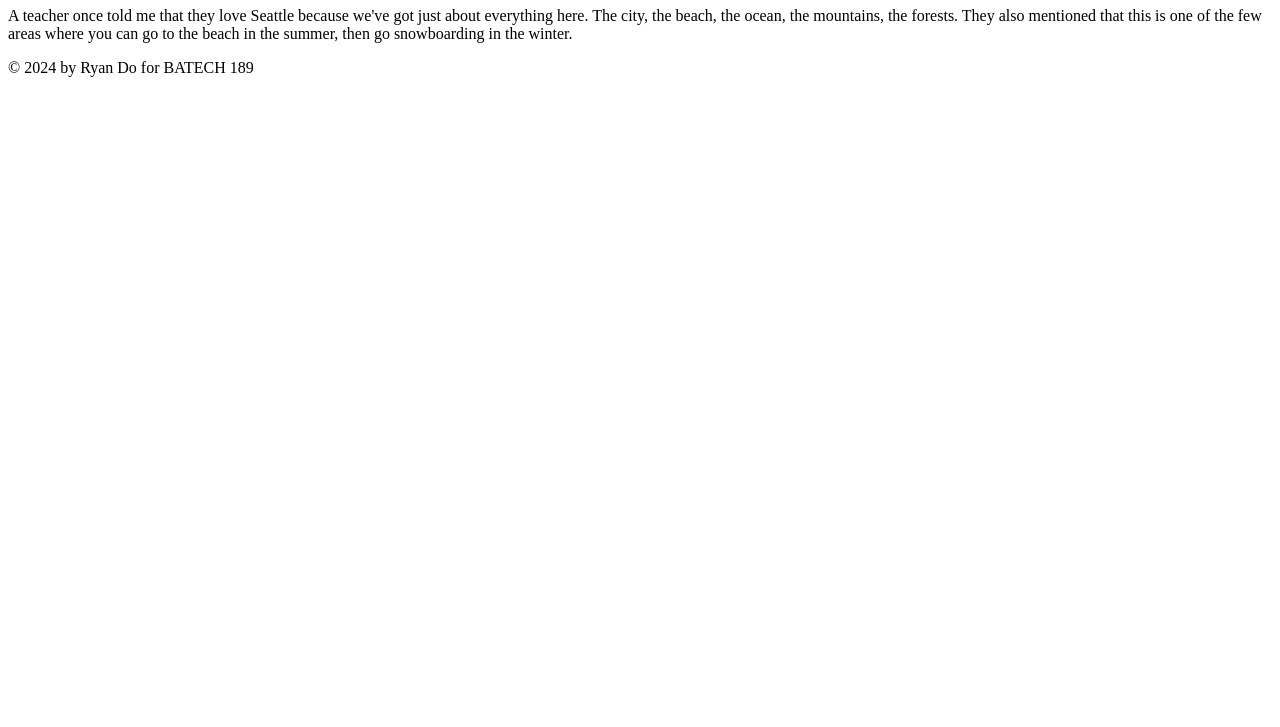
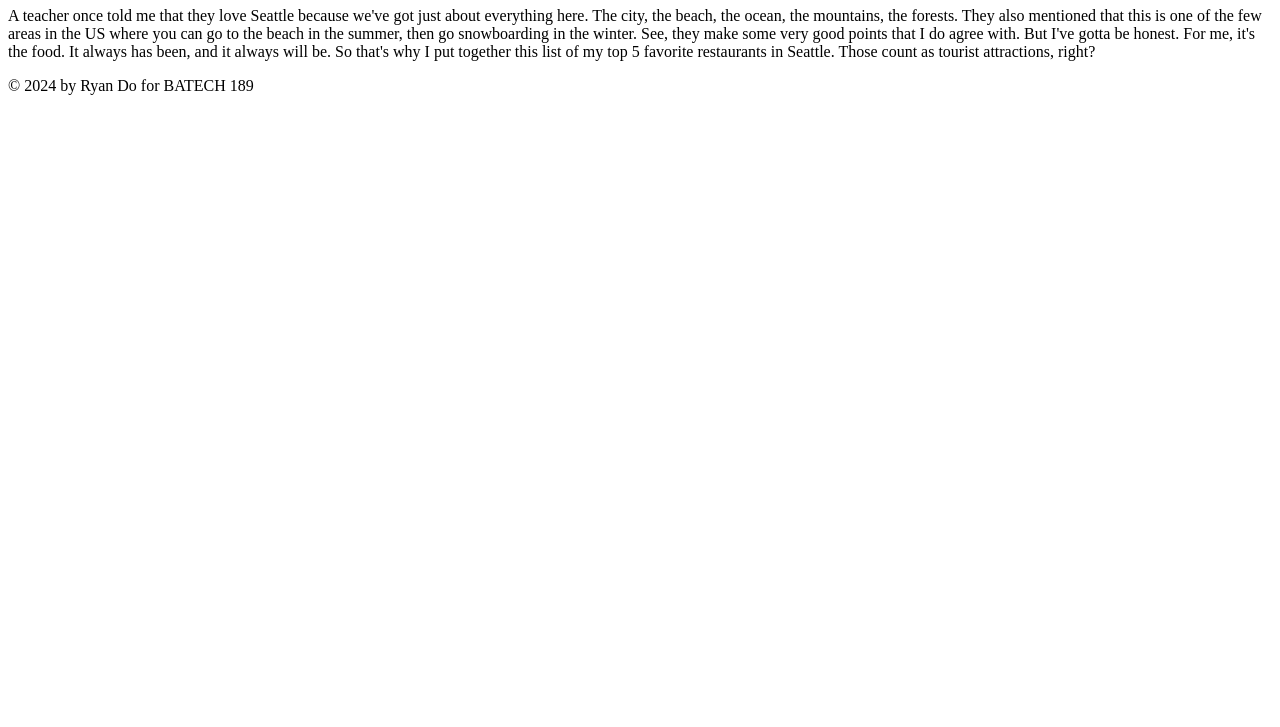
Before and after one commit to RyanDoBC/project3, a plain HTML site: page index.html in a window 1280 px wide. Shown: the part 73-800 px from the top of the page. Drawn offline with Linux system fonts and the light colour scheme.

Commit message:
Update index.html

```diff
--- a/index.html
+++ b/index.html
@@ -8,7 +8,7 @@
         <h1>Seattle</h1>
     </header>
     <main>
-        <p>A teacher once told me that they love Seattle because we've got just about everything here. The city, the beach, the ocean, the mountains, the forests. They also mentioned that this is one of the few areas where you can go to the beach in the summer, then go snowboarding in the winter.</p>
+        <p>A teacher once told me that they love Seattle because we've got just about everything here. The city, the beach, the ocean, the mountains, the forests. They also mentioned that this is one of the few areas in the US where you can go to the beach in the summer, then go snowboarding in the winter. See, they make some very good points that I do agree with. But I've gotta be honest. For me, it's the food. It always has been, and it always will be. So that's why I put together this list of my top 5 favorite restaurants in Seattle. Those count as tourist attractions, right?</p>
     </main>
 
     <footer>
```
